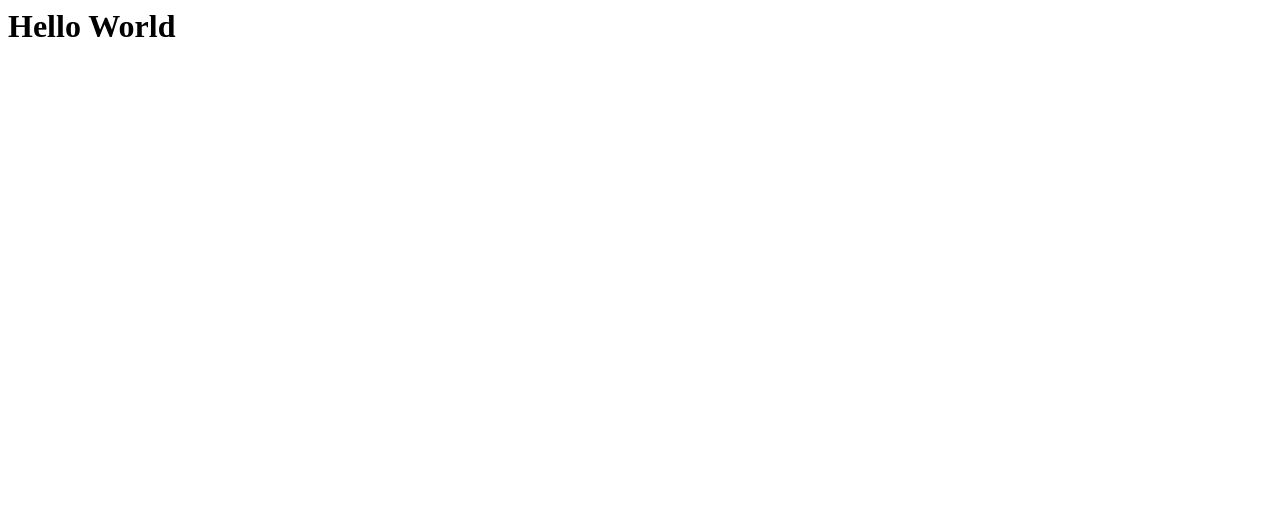
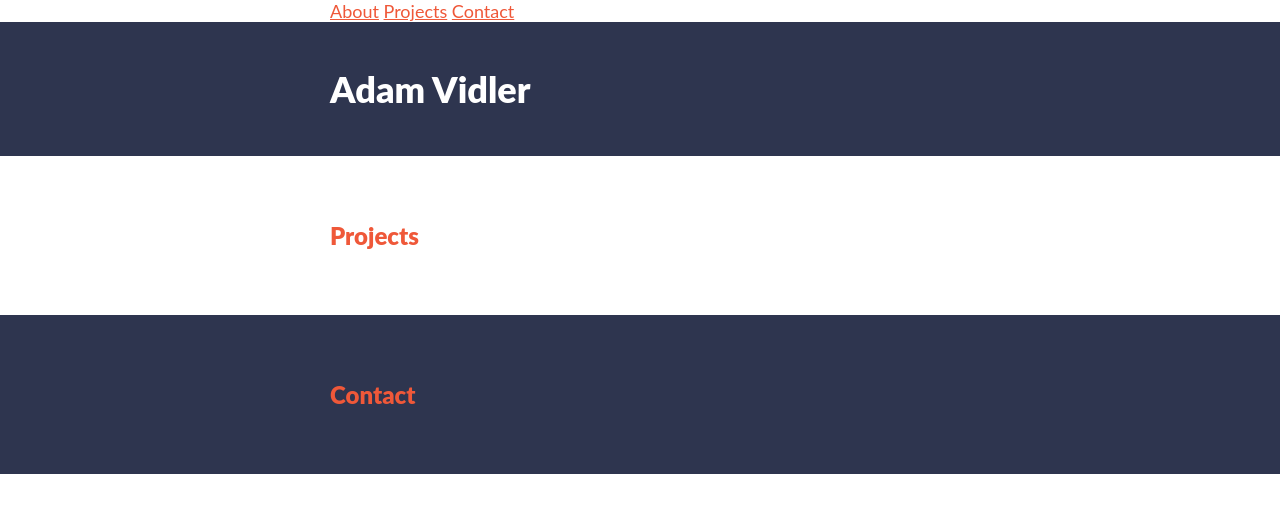
Before and after one commit to avidler/avidler.github.io, a plain HTML site: page index.html in a window 1280 px wide. Drawn offline with Linux system fonts and the light colour scheme.

Commit message:
Portfolio Update

```diff
--- /dev/null
+++ b/css/style.css
@@ -0,0 +1,61 @@
+body {
+    margin: 0;
+    font-size: 18px;
+    font-family: 'Lato', sans-serif;
+    color: #2e354f;
+}
+
+h1,
+h2,
+strong {
+    font-weight: 900;
+}
+
+/* Typography */
+
+h1 {
+    font-size: 36px;
+    margin: 0;
+}
+
+h2 {
+    font-size: 24px;
+    color: #ef5839;
+}
+
+a {
+    color: #ef5839;
+}
+
+a:hover,
+a:focus {
+    color: #d4b44c;
+}
+
+/* Layout */
+
+header {
+    background: #2e354f;
+    padding: 45px 0;
+    color: #fff;
+}
+
+section {
+    padding: 45px 0;
+}
+
+.container {
+    width: 620px;
+    margin: 0 auto;
+}
+
+.projects {
+    width: 620px;
+    margin: 0 auto;
+    padding: 45px 0;
+}
+
+.contact {
+    background: #2e354f;
+    color: #fff;
+}
--- a/index.html
+++ b/index.html
@@ -1,7 +1,43 @@
 <html>
 <head>
+
+<link href="css/style.css" rel="stylesheet">
+<title>Adam Vidler</title>
+
 </head>
 <body>
-<h1>Hello World</h1>
+
+    <nav class="navbar">
+        <div class="container">
+            <a class="navlink" href="#about">About</a>
+            <a class="navlink" href="#projects">Projects</a>
+            <a class="navlink" href="#contact">Contact</a>
+        </div>
+    </nav>
+
+    <header id="about">
+        <div class="container">
+            <h1>Adam Vidler</h1>
+        </div>
+    </header>
+
+    <section class="projects" id="projects">
+        <div class="container">
+            <h2>Projects</h2>
+        </div>
+    </section>
+
+    <section class="contact" id="contact">
+        <div class="container">
+            <h2>Contact</h2>
+        </div>
+    </section>
+
+    <footer>
+        <div class="container">
+
+        </div>
+    </footer>
 </body>
+
 </html>
```
